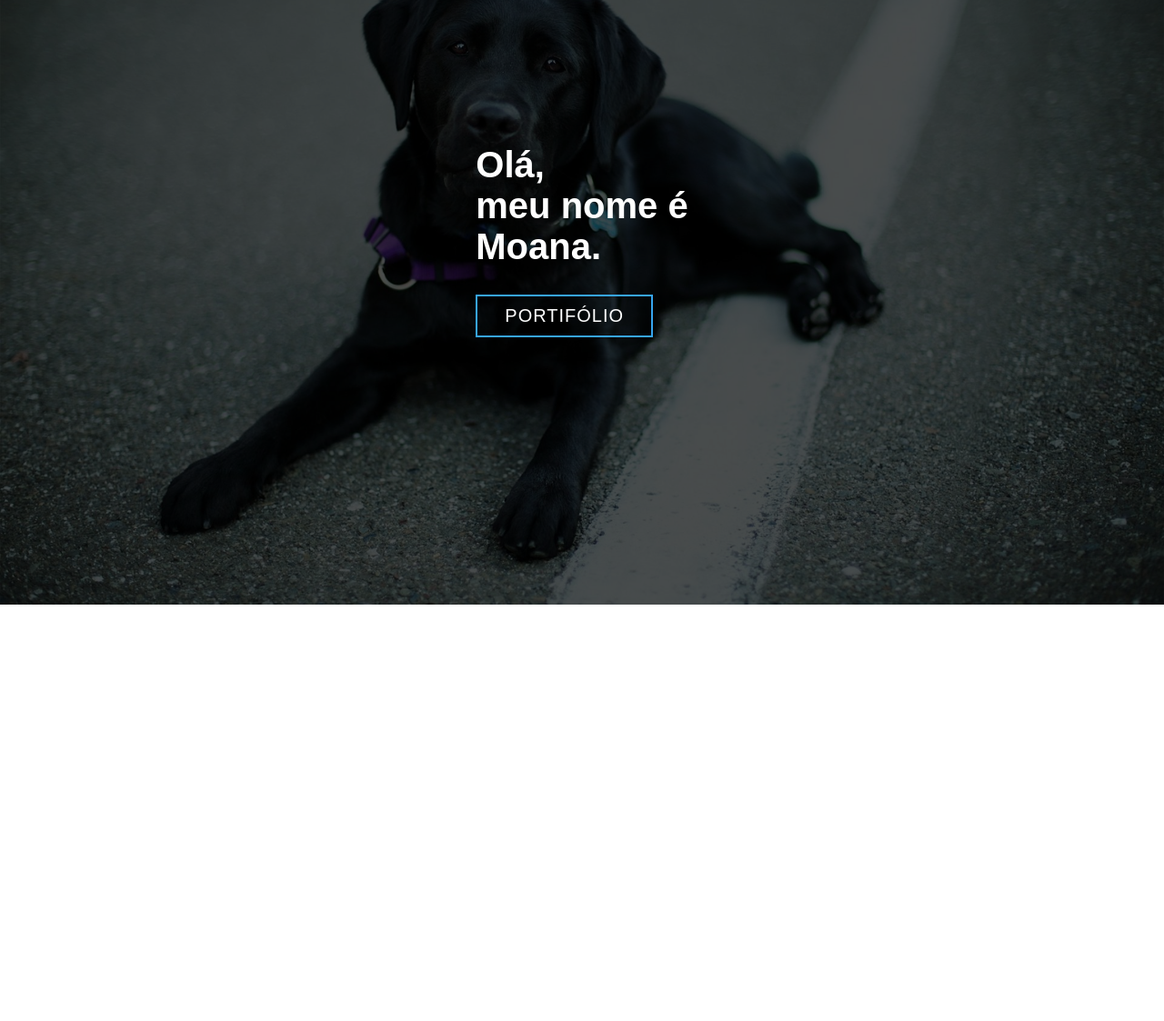
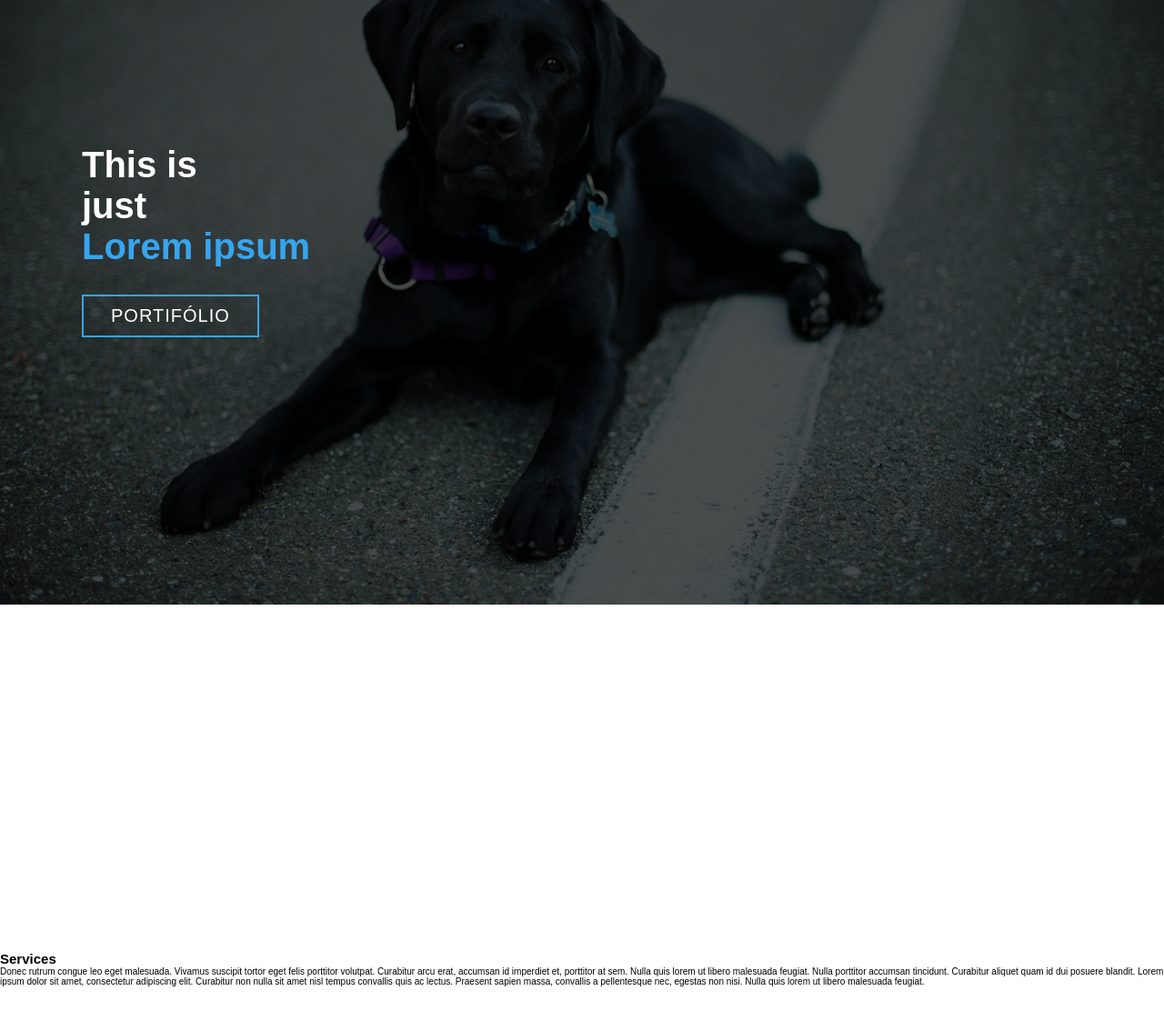
Before and after one commit to rebbieduarte/responsive-website, a plain HTML site: page index.html in a window 1280 px wide. Shown: the part 135-1258 px from the top of the page at 91% size. Before the commit the page ends 800 px from the top, so only its background shows below. Drawn offline with Linux system fonts and the light colour scheme.

Commit message:
add lorem ipsum

```diff
--- a/index.html
+++ b/index.html
@@ -14,15 +14,39 @@
 </head>
 
 <body>
+    <!-- HERO SECTION-->
     <section id="hero">
         <div class="hero container">
             <div>
-                <h1><span></span>Olá,</h1>
-                <h1><span></span>meu nome é</h1>
-                <h1><span></span>Moana.</h1>
+                <h1><span></span>This is</h1>
+                <h1><span></span>just</h1>
+                <h1><span></span>Lorem ipsum</h1>
                 <a href="#" type="button" class="cta">Portifólio</a>
             </div>
         </div>
     </section>
+    <!--END OF HERO SECTION-->
+
+    <!--SERVICE SECTION-->
+    <section id="services">
+        <div class="service container">
+            <div class="service-top">
+               <h1 class="section-title" >Serv<span>i</span>ces</h1>
+               <p>Donec rutrum congue leo eget malesuada. Vivamus suscipit tortor eget felis porttitor volutpat.
+                   Curabitur arcu erat, accumsan id imperdiet et, porttitor at sem. Nulla quis lorem ut libero malesuada feugiat.
+                   Nulla porttitor accumsan tincidunt. Curabitur aliquet quam id dui posuere blandit. Lorem ipsum dolor sit amet, consectetur adipiscing elit.
+                   Curabitur non nulla sit amet nisl tempus convallis quis ac lectus. Praesent sapien massa, convallis a pellentesque nec, egestas non nisi.
+                   Nulla quis lorem ut libero malesuada feugiat.</p>
+            </div>
+            <div class="service bottom">
+                <div class="service-item">
+
+                </div>
+
+            </div>
+        </div>
+    </section>
+    <!--END SERVICE SECTION-->
+
 </body>
 </html>
--- a/style.css
+++ b/style.css
@@ -21,6 +21,7 @@ a{
 	justify-content: center;
 }
 
+/* BEGIN OF HERO SECTION*/
 
 #hero{
 	background-image: url(images/bg.jpg);
@@ -42,6 +43,13 @@ a{
 	z-index: -1;
 }
 
+#hero .hero{
+	max-width: 1200px;
+	margin: 0 auto;
+	padding: 0 50px;
+	justify-content: flex-start;
+}
+
 #hero h1{
 	display: block;
 	width: fit-content;
@@ -61,6 +69,7 @@ a{
 }
 
 #hero h1:nth-child(3){
+	animation: text_reveal_name .5s forwards;
 	animation-delay: 3.5s;
 }
 
@@ -105,7 +114,7 @@ a{
 	color: white;
 	background-color: rgb(55, 165, 238);
 }
-
+ /* END OF HERO SECTION */
 
 @keyframes text_reveal_box {
 	50% {
@@ -123,3 +132,10 @@ a{
 		color: white;
 	}
 }
+
+@keyframes text_reveal_name {
+	100%{
+		color: rgb(55, 165, 238);
+		font-weight: 700;
+	}
+}
```
